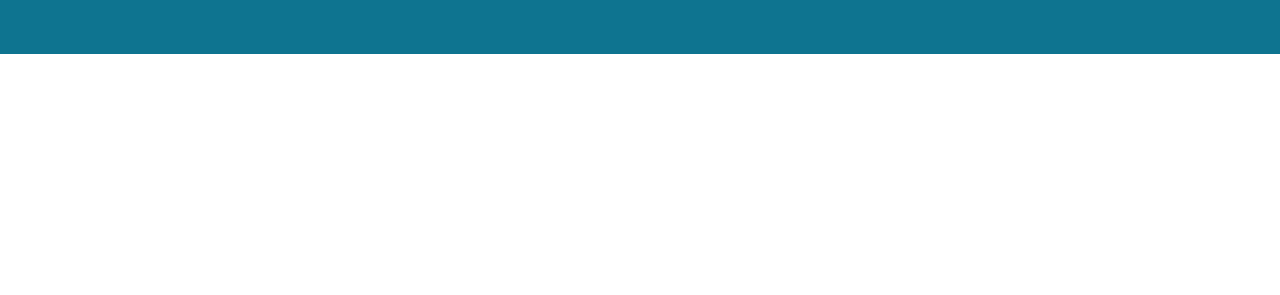
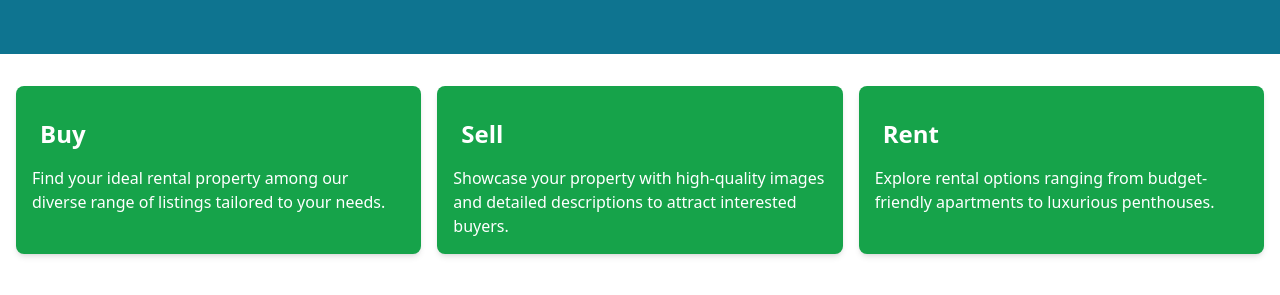
Before and after one commit to UmitVice/life-world, a Next.js app: page / in a window 1280 px wide. Shown: the part 431-726 px from the top of the page. Built offline with nearby package versions, Linux system fonts and the light colour scheme.

Commit message:
Add InfoBoxes component to home page

```diff
--- a/app/page.tsx
+++ b/app/page.tsx
@@ -1,9 +1,12 @@
 import Hero from '@/components/Hero';
+import InfoBoxes from '@/components/InfoBoxes';
+import Footer from '@/components/Footer';
 
 const HomePage = () => {
     return (
       <>
         <Hero />
+        <InfoBoxes />
       </>
     )
 }
```
